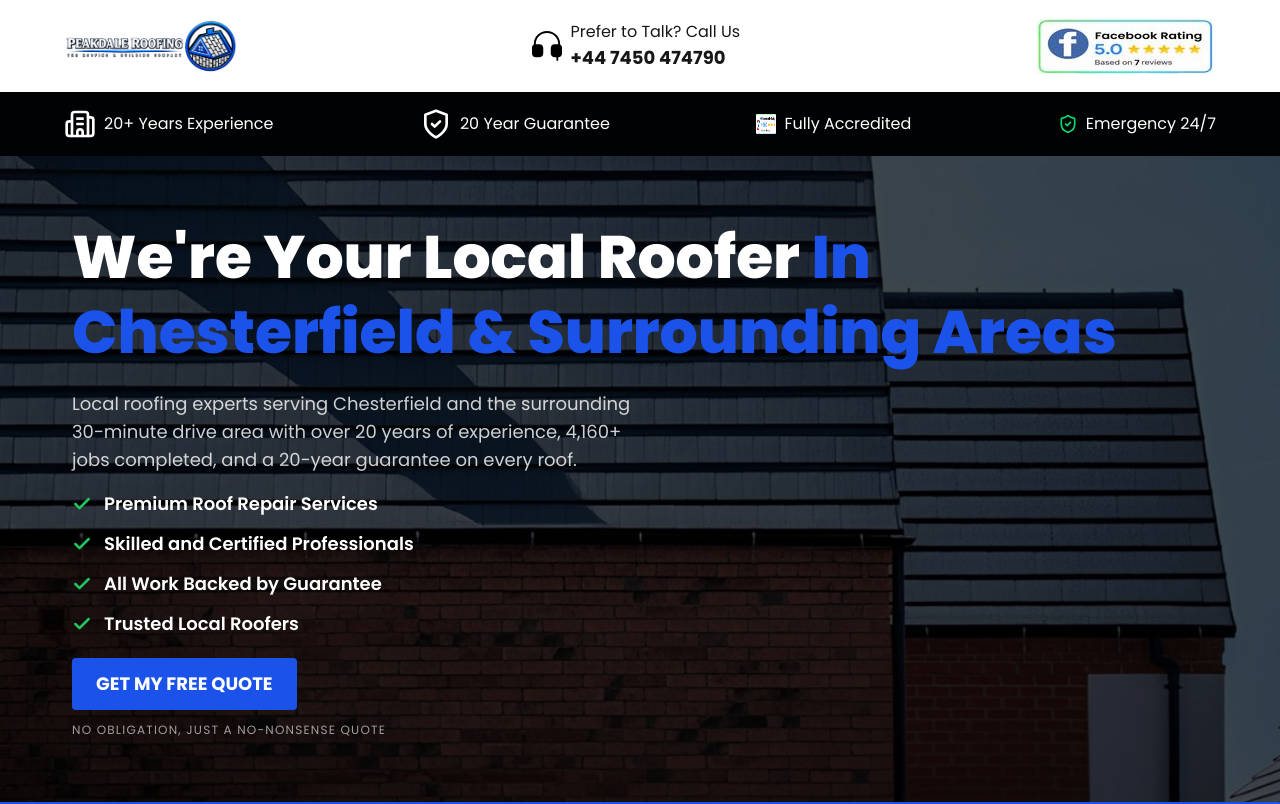
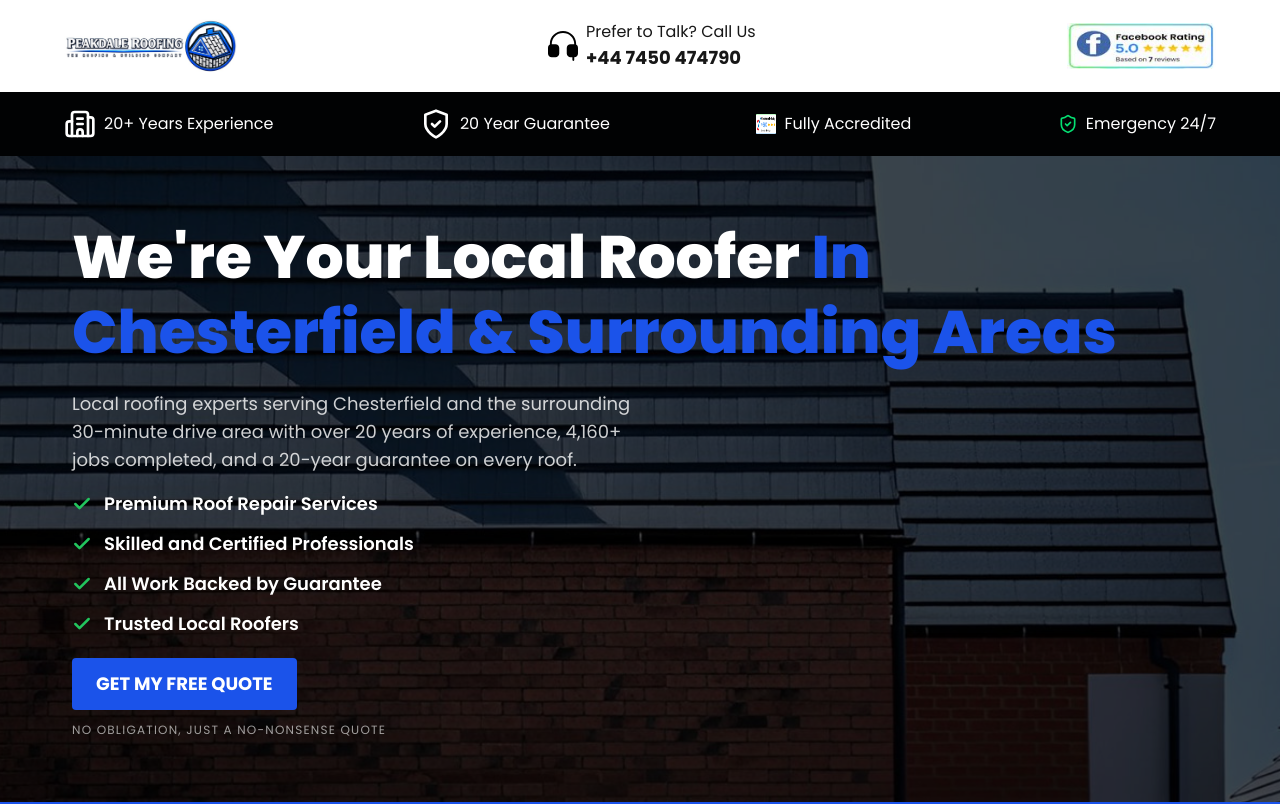
Before and after one commit to swanstill/Peakdale-Roofing-And-Building, a Next.js app: page / in a window 1280 px wide. Shown: the top 804 px of the page. Built offline with nearby package versions, Linux system fonts and the light colour scheme.

Commit message:
Resize Google widget to 149x60

```diff
--- a/src/components/Header.tsx
+++ b/src/components/Header.tsx
@@ -56,12 +56,12 @@ const Header = () => {
             className="hidden min-w-0 md:flex"
             href="https://share.google/eewd9ZEPoBsN6jB3G"
           >
-            <div className="flex h-[60px] w-full items-center justify-center md:w-[180px]">
+            <div className="flex h-[60px] w-full items-center justify-center md:w-[149px]">
               <Image
                 src="/icons/google-widget.jpg"
                 alt="Google Reviews"
                 className="h-full w-auto object-contain"
-                width={180}
+                width={149}
                 height={60}
               />
             </div>
```
